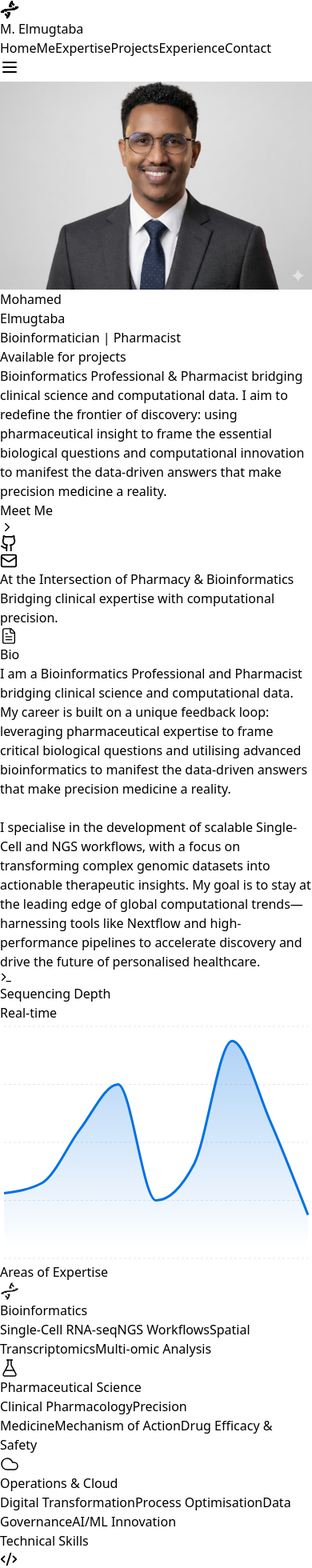
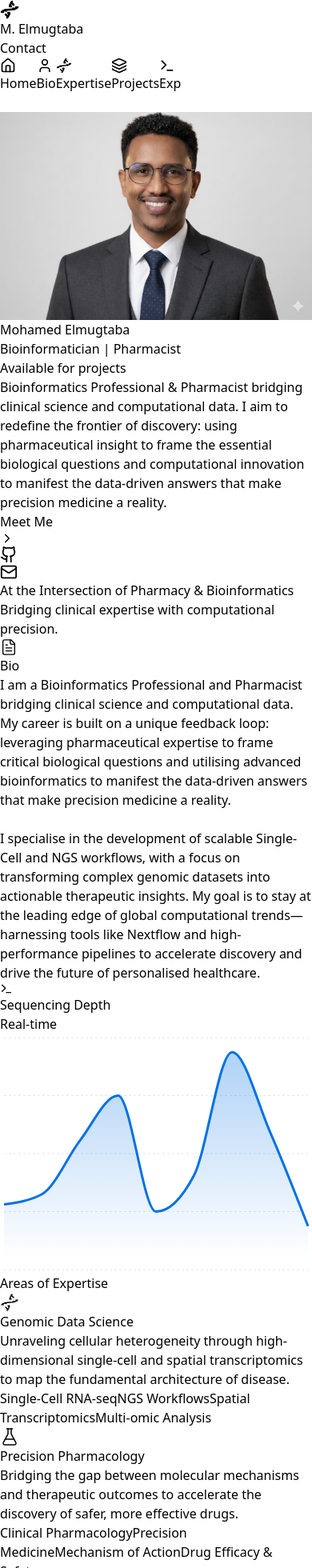
Before and after one commit to mujtababarsi/BioInfo-Portfolio, a React (Vite) app: page / in a window 390 px wide. Shown: the top 1960 px of the page at 80% size. Built offline with nearby package versions, Linux system fonts and the light colour scheme.

Commit message:
Final configuration for deployment

```diff
--- a/src/App.jsx
+++ b/src/App.jsx
@@ -3,7 +3,8 @@ import {
   Dna, Terminal, Database, Github, Mail, ExternalLink, ChevronRight,
   Code2, Award, FlaskConical, Microscope, Cpu, Menu, X, MapPin,
   Phone, CheckCircle2, Sparkles, Send, Loader2, BrainCircuit,
-  Volume2, User, Cloud, Activity, FileText, Layers, Globe
+  Volume2, User, Cloud, Activity, FileText, Layers, Globe, ArrowRight,
+  Home
 } from 'lucide-react';
 import {
   XAxis, YAxis, CartesianGrid, Tooltip, ResponsiveContainer,
@@ -12,7 +13,6 @@ import {
 import { motion, AnimatePresence } from 'framer-motion';
 
 // --- CONFIGURATION & CONSTANTS ---
-// FIX: Using './' ensures the image loads correctly on GitHub Pages sub-directories
 const PROFILE_IMAGE_URL = "./me.png";
 const apiKey = "";
 
@@ -22,7 +22,6 @@ const GENOMIC_DATA = [
   { pos: 600, depth: 150 }, { pos: 700, depth: 95 }, { pos: 800, depth: 30 }
 ];
 
-// Updated summary with REFINED bold styling (font-semibold instead of font-black)
 const summaryBrief = (
   <>
     <span className="font-semibold text-black">Bioinformatics Professional & Pharmacist</span> bridging clinical science and computational data. I aim to redefine the frontier of discovery: using <span className="font-semibold text-black">pharmaceutical insight</span> to frame the essential biological questions and <span className="font-semibold text-black">computational innovation</span> to manifest the data-driven answers that make <span className="font-semibold text-black">precision medicine a reality</span>.
@@ -39,17 +38,20 @@ const summaryFull = (
 
 const AREAS_OF_EXPERTISE = [
   {
-    title: "Bioinformatics",
+    title: "Genomic Data Science",
+    description: "Unraveling cellular heterogeneity through high-dimensional single-cell and spatial transcriptomics to map the fundamental architecture of disease.",
     items: ["Single-Cell RNA-seq", "NGS Workflows", "Spatial Transcriptomics", "Multi-omic Analysis"],
     icon: <Dna className="w-6 h-6" />
   },
   {
-    title: "Pharmaceutical Science",
+    title: "Precision Pharmacology",
+    description: "Bridging the gap between molecular mechanisms and therapeutic outcomes to accelerate the discovery of safer, more effective drugs.",
     items: ["Clinical Pharmacology", "Precision Medicine", "Mechanism of Action", "Drug Efficacy & Safety"],
     icon: <FlaskConical className="w-6 h-6" />
   },
   {
-    title: "Operations & Cloud",
+    title: "Digital Infrastructure",
+    description: "Architecting scalable, secure computational environments that drive digital transformation and ensure reproducibility in research.",
     items: ["Digital Transformation", "Process Optimisation", "Data Governance", "AI/ML Innovation"],
     icon: <Cloud className="w-6 h-6" />
   }
@@ -58,16 +60,19 @@ const AREAS_OF_EXPERTISE = [
 const SKILLS = [
   {
     category: "Languages & Scripting",
+    description: "The syntax of discovery.",
     icon: <Code2 className="w-5 h-5" />,
     items: ["Python", "R Language", "Bash Scripting", "Linux CLI"]
   },
   {
     category: "Bioinformatics Tools",
+    description: "Instruments of precision.",
     icon: <Microscope className="w-5 h-5" />,
     items: ["Scanpy", "Scarf", "Scanorama", "Nextflow", "Zarr", "Dask"]
   },
   {
     category: "Data Environments",
+    description: "Platforms for scale.",
     icon: <Database className="w-5 h-5" />,
     items: ["Jupyter Notebook", "RStudio", "Conda", "GCP Foundations"]
   }
@@ -189,21 +194,26 @@ async function callGemini(prompt, systemInstruction = "") {
 
 function SectionHeading({ title, subtitle }) {
   return (
-    <div className="mb-14 text-center">
+    <div className="mb-10 text-center px-4">
+      {/* COMPACT TITLE DESIGN */}
       <motion.h2
         initial={{ opacity: 0, y: 10 }}
         whileInView={{ opacity: 1, y: 0 }}
         viewport={{ once: true }}
-        className="text-4xl md:text-5xl font-semibold text-[#1d1d1f] mb-4 tracking-tight"
+        className="text-2xl md:text-3xl font-bold text-[#1d1d1f] tracking-tight"
       >
         {title}
       </motion.h2>
+
+      {/* VISUAL ANCHOR (Pill shape) to replace massive whitespace */}
+      <div className="w-12 h-1 bg-[#0071e3]/20 mx-auto rounded-full my-4" />
+
       {subtitle && (
         <motion.p
           initial={{ opacity: 0 }}
           whileInView={{ opacity: 1 }}
           transition={{ delay: 0.2 }}
-          className="text-[#86868b] max-w-2xl mx-auto text-xl md:text-2xl font-normal leading-relaxed"
+          className="text-[#86868b] max-w-xl mx-auto text-sm md:text-base font-medium leading-relaxed"
         >
           {subtitle}
         </motion.p>
@@ -254,7 +264,7 @@ function AIProjectInsight({ project }) {
   }
 
   return (
-    <div className="mt-6 pt-5 border-t border-[#F5F5F7] w-full">
+    <div className="mt-6 pt-5 border-t border-[#F5F5F7] w-full mt-auto">
       {!insight ? (
         <button onClick={getInsight} disabled={loading} className="flex items-center gap-2 text-[12px] font-semibold text-[#0071e3] uppercase tracking-wider hover:text-[#005bb5] transition-colors group">
           {loading ? <Loader2 size={14} className="animate-spin" /> : <Sparkles size={14} className="group-hover:scale-110 transition-transform" />}
@@ -355,92 +365,78 @@ function AICopilotModal({ isOpen, onClose }) {
   );
 }
 
-function Navbar({ scrollTo }) {
-  const [scrolled, setScrolled] = useState(false);
-  const [isOpen, setIsOpen] = useState(false);
+function Header() {
+  return (
+    <header className="fixed top-0 left-0 w-full z-40 px-6 py-6 flex justify-between items-center pointer-events-none">
+      <div className="pointer-events-auto flex items-center gap-2 cursor-pointer bg-white/80 backdrop-blur-md px-4 py-2 rounded-full shadow-sm ring-1 ring-black/5">
+        <Dna className="text-[#0071e3] w-5 h-5" strokeWidth={2.5} />
+        <span className="font-semibold text-[13px] tracking-wide uppercase text-[#1d1d1f]">M. Elmugtaba</span>
+      </div>
+      <a href="mailto:Mujtababarsi@mail.com" className="pointer-events-auto bg-[#1d1d1f] text-white px-5 py-2.5 rounded-full text-[12px] font-medium tracking-wide shadow-lg hover:scale-105 active:scale-95 transition-all">
+        Contact
+      </a>
+    </header>
+  );
+}
 
-  useEffect(() => {
-    const handleScroll = () => setScrolled(window.scrollY > 20);
-    window.addEventListener('scroll', handleScroll);
-    return () => window.removeEventListener('scroll', handleScroll);
-  }, []);
-
+function Dock({ activeSection, scrollTo }) {
   const links = [
-    { name: 'Home', id: 'home' },
-    { name: 'Me', id: 'me' },
-    { name: 'Expertise', id: 'expertise' },
-    { name: 'Projects', id: 'projects' },
-    { name: 'Experience', id: 'experience' },
+    { id: 'home', icon: <Home size={20} />, label: 'Home' },
+    { id: 'me', icon: <User size={20} />, label: 'Bio' },
+    { id: 'expertise', icon: <Dna size={20} />, label: 'Expertise' },
+    { id: 'projects', icon: <Layers size={20} />, label: 'Projects' },
+    { id: 'experience', icon: <Terminal size={20} />, label: 'Exp' },
   ];
 
   return (
-    <nav
-      className={`fixed w-full z-50 transition-all duration-500 ease-in-out ${
-        scrolled
-          ? 'bg-white/70 backdrop-blur-xl saturate-180 border-b border-black/5 py-3 supports-[backdrop-filter]:bg-white/60'
-          : 'bg-transparent py-6'
+    <div className="fixed bottom-8 left-1/2 -translate-x-1/2 z-50 flex items-center gap-3 px-4 py-3 bg-white/70 backdrop-blur-xl saturate-150 rounded-full shadow-[0_10px_40px_-10px_rgba(0,0,0,0.15)] ring-1 ring-white/50 border border-white/20">
+      {links.map((link) => (
+        <button
+          key={link.id}
+          onClick={() => scrollTo(link.id)}
+          className={`relative p-3 rounded-full transition-all duration-300 group ${
+            activeSection === link.id
+              ? 'bg-[#0071e3] text-white shadow-md scale-110'
+              : 'text-[#86868b] hover:bg-black/5 hover:text-[#1d1d1f]'
           }`}
+          aria-label={link.label}
         >
-      <div className="max-w-7xl mx-auto px-6 flex justify-between items-center">
-        <div
-          className="flex items-center gap-2 cursor-pointer opacity-90 hover:opacity-100 transition-opacity"
-          onClick={() => scrollTo('home')}
-        >
-          <Dna className="text-[#0071e3] w-6 h-6" strokeWidth={2.5} />
-          <span className="font-semibold text-[14px] tracking-wide uppercase text-[#1d1d1f]">M. Elmugtaba</span>
-        </div>
-
-        <div className="hidden md:flex items-center gap-8">
-          {links.map(l => (
-            <button
-              key={l.id}
-              onClick={() => scrollTo(l.id)}
-              className="text-[#1d1d1f] hover:text-[#0071e3] text-[13px] font-medium transition-colors tracking-wide"
-            >
-              {l.name}
-            </button>
-          ))}
-          <a
-            href="mailto:Mujtababarsi@mail.com"
-            className="bg-[#1d1d1f] text-white px-5 py-2 rounded-full text-[12px] font-medium tracking-wide hover:bg-[#333] transition-all hover:scale-105 active:scale-95 shadow-sm"
-          >
-            Contact
-          </a>
-        </div>
-
-        <button className="md:hidden text-[#1d1d1f]" onClick={() => setIsOpen(!isOpen)}>{isOpen ? <X size={24}/> : <Menu size={24}/>}</button>
-      </div>
-
-      <AnimatePresence>
-        {isOpen && (
-          <motion.div
-            key="mobile-menu"
-            initial={{ height: 0, opacity: 0 }}
-            animate={{ height: 'auto', opacity: 1 }}
-            exit={{ height: 0, opacity: 0 }}
-            className="md:hidden bg-white/95 backdrop-blur-xl border-b border-black/5 overflow-hidden"
-          >
-            <div className="flex flex-col p-6 gap-6">
-              {links.map(l => (
-                <button
-                  key={l.id}
-                  onClick={() => { scrollTo(l.id); setIsOpen(false); }}
-                  className="text-left font-medium text-[#1d1d1f] text-[15px]"
-                >
-                  {l.name}
+          {React.cloneElement(link.icon, { strokeWidth: 2 })}
+          {/* Hover Label */}
+          <span className="absolute -top-10 left-1/2 -translate-x-1/2 bg-[#1d1d1f] text-white text-[10px] font-medium px-2 py-1 rounded-md opacity-0 group-hover:opacity-100 transition-opacity pointer-events-none whitespace-nowrap">
+            {link.label}
+          </span>
         </button>
       ))}
     </div>
-          </motion.div>
-        )}
-      </AnimatePresence>
-    </nav>
+  );
+}
+
+function SectionProgress({ activeSection, scrollTo }) {
+  const sections = ['home', 'me', 'expertise', 'projects', 'experience', 'education'];
+
+  return (
+    <div className="fixed right-6 top-1/2 -translate-y-1/2 z-40 hidden lg:flex flex-col gap-4">
+      {sections.map((id) => (
+        <button
+          key={id}
+          onClick={() => scrollTo(id)}
+          className="group relative flex items-center justify-center w-3 h-3"
+        >
+          <div
+            className={`w-1.5 h-1.5 rounded-full transition-all duration-300 ${
+              activeSection === id ? 'bg-[#0071e3] scale-150' : 'bg-[#d2d2d7] group-hover:bg-[#86868b]'
+            }`}
+          />
+        </button>
+      ))}
+    </div>
   );
 }
 
 function Footer() {
   return (
-    <footer className="py-16 bg-[#F5F5F7] border-t border-[#d2d2d7]/50 relative">
+    <footer className="py-16 bg-[#F5F5F7] border-t border-[#d2d2d7]/50 relative snap-start">
       <div className="max-w-7xl mx-auto px-6 flex flex-col items-center">
         <div className="flex items-center gap-2 mb-8 opacity-80">
           <Dna className="text-[#86868b] w-6 h-6" />
@@ -465,25 +461,71 @@ function Footer() {
 
 export default function App() {
   const [isAiOpen, setIsAiOpen] = useState(false);
+  const [activeSection, setActiveSection] = useState('home');
+  const mainContainerRef = useRef(null);
 
-  // summaryFull is used here
+  // New state for projects carousel
+  const [projectIndex, setProjectIndex] = useState(0);
+  const autoSlideRef = useRef(null);
+
+  const resetAutoSlide = () => {
+    if (autoSlideRef.current) clearInterval(autoSlideRef.current);
+    autoSlideRef.current = setInterval(() => {
+      setProjectIndex((prev) => (prev + 2) % PROJECTS.length);
+    }, 6000); // 6 seconds for each set
+  };
+
+  useEffect(() => {
+    resetAutoSlide();
+    return () => clearInterval(autoSlideRef.current);
+  }, []);
+
+  const handleManualNextProject = () => {
+    setProjectIndex((prev) => (prev + 2) % PROJECTS.length);
+    resetAutoSlide();
+  };
+
+  const visibleProjects = PROJECTS.slice(projectIndex, projectIndex + 2);
+
+  // Scroll Spy Logic for Active Section
+  const handleScroll = (e) => {
+    const container = e.target;
+    const scrollPosition = container.scrollTop + (container.clientHeight / 2); // Check middle of screen
+
+    const sections = ['home', 'me', 'expertise', 'projects', 'experience', 'education'];
+
+    for (const section of sections) {
+      const element = document.getElementById(section);
+      if (element) {
+        const { offsetTop, offsetHeight } = element;
+        if (scrollPosition >= offsetTop && scrollPosition < offsetTop + offsetHeight) {
+          setActiveSection(section);
+          break;
+        }
+      }
+    }
+  };
 
   const scrollTo = (id) => {
     const element = document.getElementById(id);
     if (element) {
-      window.scrollTo({ top: element.offsetTop - 80, behavior: 'smooth' });
+      element.scrollIntoView({ behavior: 'smooth' });
     }
   };
 
   return (
-    <div className="min-h-screen bg-white font-sans text-[#1d1d1f] selection:bg-[#0071e3]/20 relative antialiased">
-      <Navbar scrollTo={scrollTo} />
+    <div
+      ref={mainContainerRef}
+      onScroll={handleScroll}
+      className="h-screen w-full overflow-y-scroll snap-y snap-mandatory scroll-smooth bg-white font-sans text-[#1d1d1f] selection:bg-[#0071e3]/20 relative antialiased"
+    >
+      <Header />
+      <Dock activeSection={activeSection} scrollTo={scrollTo} />
+      <SectionProgress activeSection={activeSection} scrollTo={scrollTo} />
 
       {/* HERO Section */}
-      <section id="home" className="relative pt-32 pb-24 bg-[#F5F5F7] min-h-[90vh] flex items-center scroll-mt-24">
-        {/* Changed max-w-7xl to max-w-5xl for tighter centering */}
+      <section id="home" className="snap-start min-h-screen relative pt-20 pb-24 bg-[#F5F5F7] flex items-center justify-center">
         <div className="max-w-5xl mx-auto px-6 w-full">
-          {/* Reduced gap-20 to gap-12 to bring columns closer */}
           <div className="grid lg:grid-cols-2 gap-12 items-center">
 
             {/* Left Side */}
@@ -496,9 +538,8 @@ export default function App() {
               <ProfilePicHolder />
 
               <div className="mt-10 flex flex-col items-center lg:items-start w-full space-y-4">
-                {/* Redesigned Name: Smaller font, bold first name, lighter last name */}
                 <h1 className="text-4xl md:text-5xl font-bold text-[#1d1d1f] tracking-tight leading-[1.1]">
-                  Mohamed <br/><span className="text-[#86868b] font-medium">Elmugtaba</span>
+                  Mohamed <span className="text-[#86868b] font-medium">Elmugtaba</span>
                 </h1>
 
                 <p className="text-xl md:text-2xl font-medium text-[#1d1d1f] tracking-tight">
@@ -542,8 +583,8 @@ export default function App() {
       </section>
 
       {/* ME Section */}
-      <section id="me" className="py-24 bg-white scroll-mt-24">
-        <div className="max-w-7xl mx-auto px-6">
+      <section id="me" className="snap-start min-h-screen py-12 bg-white flex items-center justify-center">
+        <div className="max-w-7xl mx-auto px-6 w-full">
           <SectionHeading title="At the Intersection of Pharmacy & Bioinformatics" subtitle="Bridging clinical expertise with computational precision." />
           <div className="grid lg:grid-cols-2 gap-16 items-start">
 
@@ -602,9 +643,9 @@ export default function App() {
         </div>
       </section>
 
-      {/* AREAS OF EXPERTISE - Smart Tags Layout */}
-      <section id="expertise" className="py-24 bg-[#F5F5F7] scroll-mt-24">
-        <div className="max-w-7xl mx-auto px-6">
+      {/* AREAS OF EXPERTISE */}
+      <section id="expertise" className="snap-start min-h-screen py-12 bg-slate-50 flex items-center justify-center">
+        <div className="max-w-7xl mx-auto px-6 w-full">
           <SectionHeading title="Areas of Expertise" />
           <div className="grid md:grid-cols-3 gap-6">
             {AREAS_OF_EXPERTISE.map((area, idx) => (
@@ -620,7 +661,10 @@ export default function App() {
                   </div>
                   <h3 className="text-xl font-semibold text-[#1d1d1f]">{area.title}</h3>
                 </div>
-                <div className="flex flex-wrap gap-2 content-start">
+                <p className="text-[#86868b] text-sm leading-relaxed mb-6 font-medium">
+                  {area.description}
+                </p>
+                <div className="flex flex-wrap gap-2 content-start mt-auto">
                   {area.items.map((item, i) => (
                     <span key={i} className="px-3 py-1.5 bg-[#F5F5F7] text-[#1d1d1f] text-[13px] font-medium rounded-lg border border-black/5 hover:bg-[#E8E8ED] transition-colors cursor-default">
                       {item}
@@ -633,17 +677,20 @@ export default function App() {
         </div>
       </section>
 
-      {/* TECHNICAL SKILLS - Apple List Style */}
-      <section className="py-24 bg-white scroll-mt-24">
-        <div className="max-w-7xl mx-auto px-6">
+      {/* TECHNICAL SKILLS */}
+      <section className="snap-start min-h-screen py-12 bg-white flex items-center justify-center">
+        <div className="max-w-7xl mx-auto px-6 w-full">
           <SectionHeading title="Technical Skills" />
           <div className="grid md:grid-cols-3 gap-8">
             {SKILLS.map((skill, idx) => (
               <div key={idx} className="bg-[#F5F5F7] p-8 rounded-[2rem] h-full ring-1 ring-black/5">
-                <div className="flex items-center gap-3 mb-8">
+                <div className="flex items-center gap-3 mb-2">
                   <div className="p-2 bg-white rounded-xl text-[#0071e3] shadow-sm">{React.cloneElement(skill.icon, { strokeWidth: 2, size: 22 })}</div>
                   <h3 className="text-lg font-semibold text-[#1d1d1f]">{skill.category}</h3>
                 </div>
+                <p className="text-xs font-medium text-[#86868b] uppercase tracking-wide mb-6 ml-1">
+                  {skill.description}
+                </p>
                 <ul className="space-y-4">
                   {skill.items.map((item, i) => (
                     <li key={i} className="flex items-center gap-3 text-[#1d1d1f] font-medium text-[16px]">
@@ -658,22 +705,33 @@ export default function App() {
         </div>
       </section>
 
-      {/* PROJECTS - Large Cards */}
-      <section id="projects" className="py-24 bg-[#F5F5F7] scroll-mt-24">
-        <div className="max-w-7xl mx-auto px-6">
+      {/* PROJECTS */}
+      <section id="projects" className="snap-start min-h-screen py-24 bg-stone-50 flex items-center justify-center">
+        <div className="max-w-7xl mx-auto px-6 w-full">
           <SectionHeading title="Selected Projects" />
-          <div className="grid md:grid-cols-2 gap-8">
-            {PROJECTS.map((p, idx) => (
+
+          <div className="relative grid grid-cols-1 min-h-[28rem]">
+            <AnimatePresence initial={false}>
               <motion.div
-                key={idx}
-                whileHover={{ scale: 1.01 }}
-                transition={{ type: "spring", stiffness: 300, damping: 25 }}
-                className="bg-white rounded-[2.5rem] p-10 flex flex-col h-full shadow-[0_10px_30px_-10px_rgba(0,0,0,0.05)] ring-1 ring-black/5 overflow-hidden relative group"
+                key={projectIndex}
+                className="grid md:grid-cols-2 gap-8 col-start-1 row-start-1 w-full"
+                initial={{ opacity: 0, x: 20 }}
+                animate={{ opacity: 1, x: 0 }}
+                exit={{ opacity: 0, x: -20 }}
+                transition={{ duration: 0.5, ease: "easeInOut" }}
+              >
+                {visibleProjects.map((p, idx) => (
+                  <div
+                    key={p.title}
+                    className="bg-white rounded-[2.5rem] p-10 flex flex-col h-full shadow-[0_10px_30px_-10px_rgba(0,0,0,0.05)] ring-1 ring-black/5 overflow-hidden relative group hover:scale-[1.01] transition-transform duration-300 min-h-[28rem]"
                   >
                     <div className="absolute top-0 left-0 w-full h-1.5 bg-gradient-to-r from-[#0071e3] to-[#40a0ff] opacity-0 group-hover:opacity-100 transition-opacity" />
                     <h3 className="text-2xl font-semibold text-[#1d1d1f] mb-2">{p.title}</h3>
                     <div className="text-[13px] font-semibold text-[#0071e3] mb-6 uppercase tracking-wider">{p.tools}</div>
-                <p className="text-[#424245] mb-8 flex-grow text-[16px] leading-relaxed font-normal">{p.desc}</p>
+
+                    <p className="text-[#424245] mb-8 flex-grow text-[16px] leading-relaxed font-normal line-clamp-4">
+                      {p.desc}
+                    </p>
 
                     <div className="flex flex-wrap gap-2 mb-6">
                       {p.tags.map(tag => (
@@ -683,15 +741,25 @@ export default function App() {
                       ))}
                     </div>
                     <AIProjectInsight project={p} />
+                  </div>
+                ))}
               </motion.div>
-            ))}
+            </AnimatePresence>
+
+            <button
+              onClick={handleManualNextProject}
+              className="absolute top-1/2 -right-6 md:-right-12 transform -translate-y-1/2 z-20 bg-white text-[#0071e3] p-4 rounded-full shadow-[0_4px_20px_rgba(0,0,0,0.1)] hover:shadow-xl hover:scale-110 active:scale-95 transition-all duration-300 border border-black/5"
+              aria-label="Next Projects"
+            >
+              <ArrowRight size={24} strokeWidth={2.5} />
+            </button>
           </div>
         </div>
       </section>
 
-      {/* EXPERIENCE - Timeline Minimalist */}
-      <section id="experience" className="py-24 bg-white scroll-mt-24">
-        <div className="max-w-5xl mx-auto px-6">
+      {/* EXPERIENCE */}
+      <section id="experience" className="snap-start min-h-screen py-24 bg-white flex items-center justify-center">
+        <div className="max-w-5xl mx-auto px-6 w-full">
           <SectionHeading title="Professional Experience" />
           <div className="space-y-12 relative before:absolute before:left-[19px] before:top-4 before:bottom-4 before:w-[2px] before:bg-[#F5F5F7] md:before:hidden">
             {EXPERIENCE.map((exp, idx) => (
@@ -716,8 +784,8 @@ export default function App() {
       </section>
 
       {/* EDUCATION */}
-      <section className="py-24 bg-[#F5F5F7] scroll-mt-24">
-        <div className="max-w-4xl mx-auto px-6">
+      <section id="education" className="snap-start min-h-screen py-12 bg-blue-50/30 flex items-center justify-center">
+        <div className="max-w-4xl mx-auto px-6 w-full">
           <SectionHeading title="Education" />
           {EDUCATION_DATA.map((edu, idx) => (
             <div key={idx} className="bg-white p-12 rounded-[2.5rem] shadow-sm ring-1 ring-black/5 text-center md:text-left">
@@ -737,9 +805,9 @@ export default function App() {
         </div>
       </section>
 
-      {/* CERTIFICATIONS & PROFESSIONAL DEVELOPMENT - Leveled Up Design */}
-      <section className="py-24 bg-white scroll-mt-24 border-t border-[#F5F5F7]">
-        <div className="max-w-7xl mx-auto px-6">
+      {/* CERTIFICATIONS & PROFESSIONAL DEVELOPMENT */}
+      <section className="snap-start min-h-screen py-12 bg-white border-t border-[#F5F5F7] flex items-center justify-center">
+        <div className="max-w-7xl mx-auto px-6 w-full">
           <SectionHeading title="Certifications & Professional Development" />
           <div className="grid md:grid-cols-2 gap-16">
             {CERTIFICATES_PARTS.map((part, idx) => (
@@ -771,9 +839,9 @@ export default function App() {
         </div>
       </section>
 
-      {/* ADDITIONAL INFO - Bento Small Cards */}
-      <section className="py-24 bg-[#F5F5F7] scroll-mt-24">
-        <div className="max-w-7xl mx-auto px-6">
+      {/* ADDITIONAL INFO */}
+      <section className="snap-start min-h-screen py-12 bg-zinc-100 flex items-center justify-center">
+        <div className="max-w-7xl mx-auto px-6 w-full">
           <SectionHeading title="Details" />
           <div className="grid md:grid-cols-3 gap-6 max-w-4xl mx-auto">
              <div className="bg-white p-8 rounded-[2rem] text-center shadow-sm ring-1 ring-black/5 flex flex-col items-center justify-center h-48">
```
Lines whose indentation alone changed are shown as unchanged.
